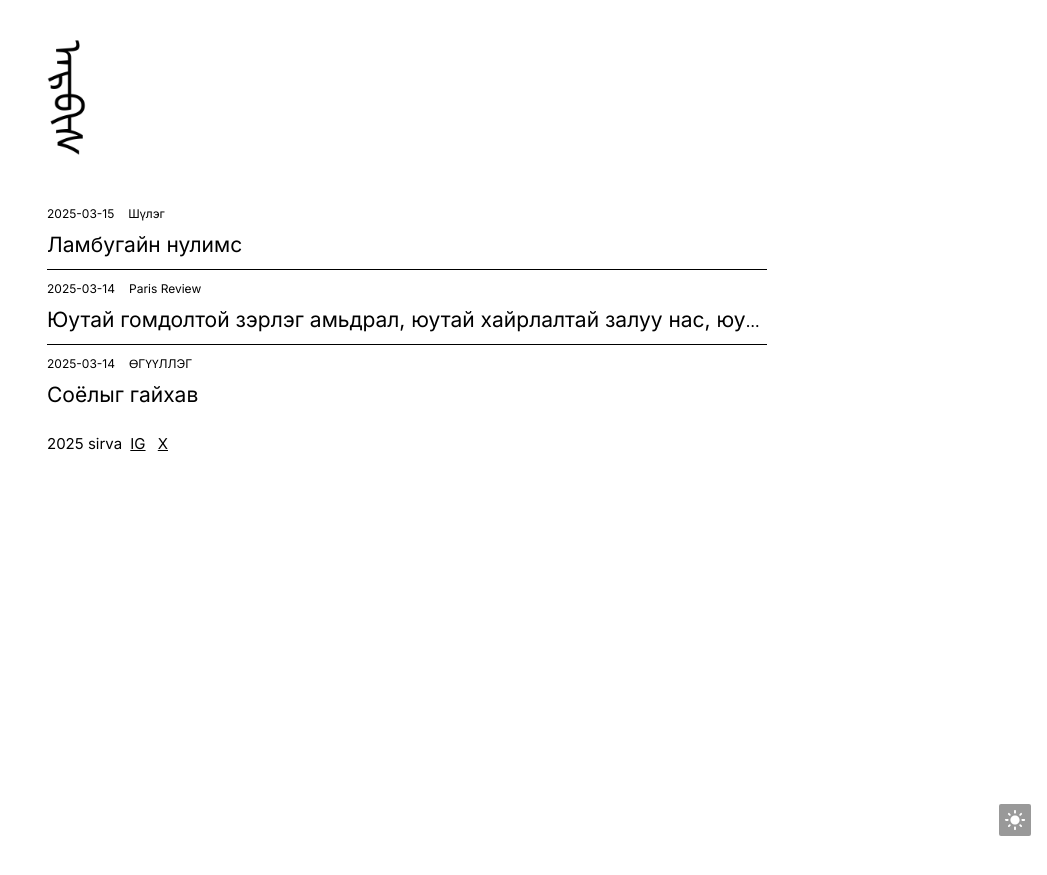
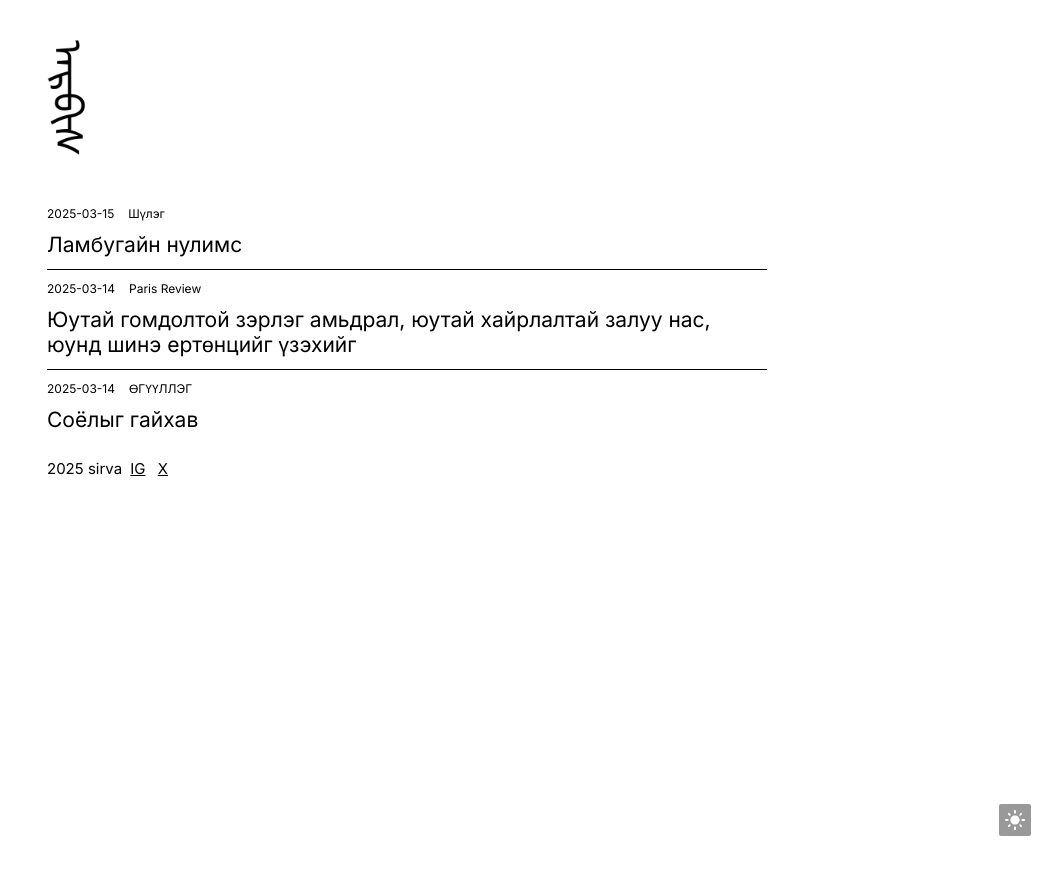
Before and after one commit to aaaarrrrvvvv/aaaarrrrvvvv.github.io, a Jekyll site: the page built from index.html, in a window 1280 px wide. Shown: the top 875 px of the page, without its empty margins (233-1280 px from the left). Built offline with Jekyll 4.4.1, drawn with Linux system fonts in a browser that asks for light colours.

Commit message:
Update page.css

```diff
--- a/static/css/page.css
+++ b/static/css/page.css
@@ -9,31 +9,26 @@
 
 .list-post li {
   display: flex;
-  flex-direction: column; /* Stack rows vertically */
+  flex-direction: column;
   padding: 8px 0;
-  gap: 4px; /* Space between rows */
-  border-bottom: 0.5px solid #000000; /* Black line under each post */
+  gap: 4px;
+  border-bottom: 0.5px solid #000000;
   padding: 8px 0;
 }
 .list-post li:last-child {
-  border-bottom: none; /* Removes the line after the last item */
+  border-bottom: none;
 }
-/* First row: Date and categories side by side */
 .list-post li .meta {
   display: flex;
   justify-content: flex-start;
   align-items: center;
   gap: 10px;
 }
-
-/* Date styling */
 .list-post li .date {
   color: #000000;
   font-size: 12px;
   flex-shrink: 0;
 }
-
-/* Category styling */
 .list-post li .categories {
   display: flex;
   flex-wrap: wrap;
@@ -48,15 +43,13 @@
   color: #000000;
   text-decoration: none;
 }
-
-/* Second row: Title styling */
 .list-post li .title {
   padding: 4px 0;
-  white-space: nowrap;
-  overflow: hidden;
-  text-overflow: ellipsis;
+  white-space: normal;
+  overflow: visible;
+  text-overflow: clip;
+  word-break: break-word;
 }
-
 .list-post li .title a {
   font-size: 21px;
   color: #000000;
```
